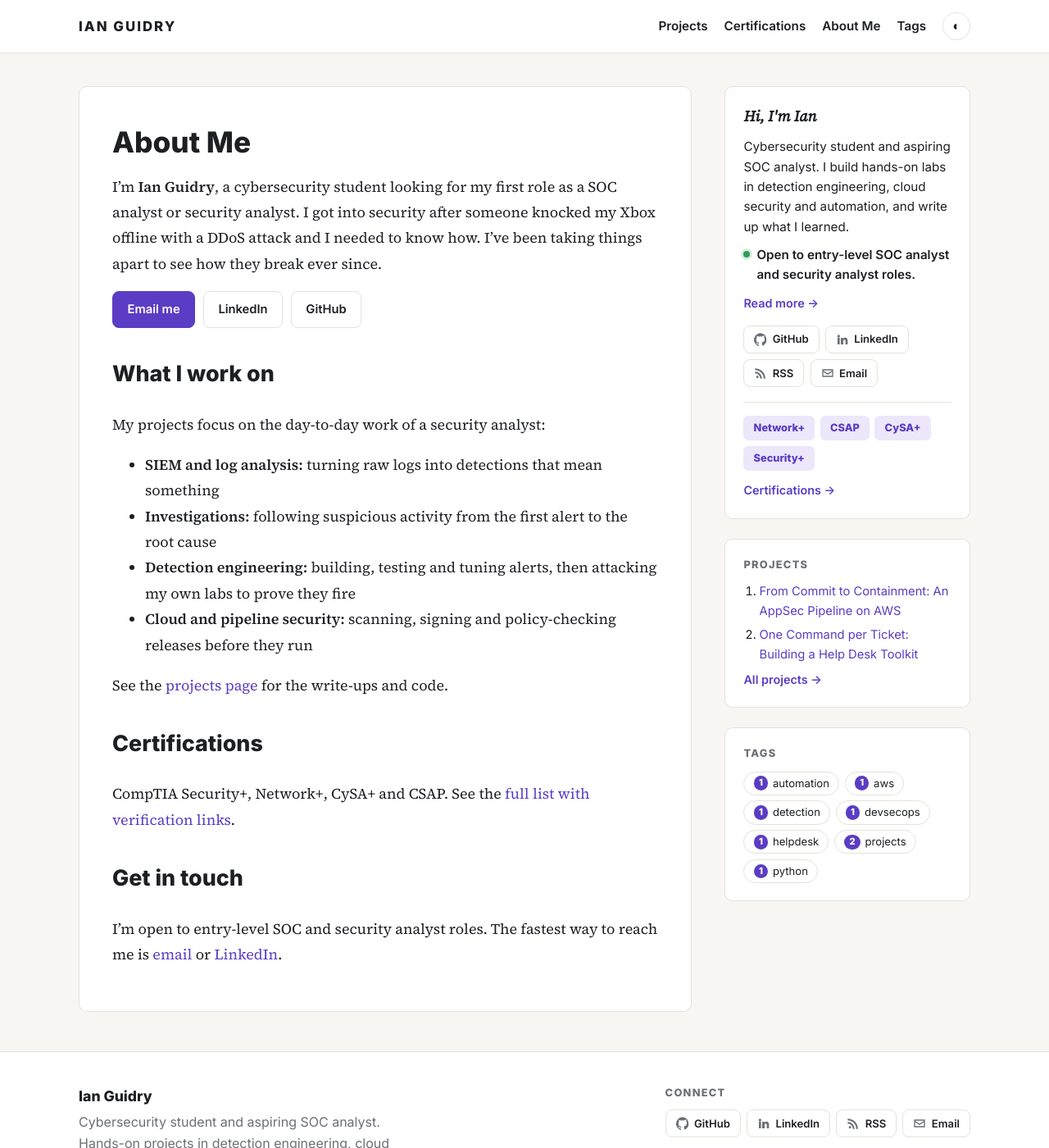
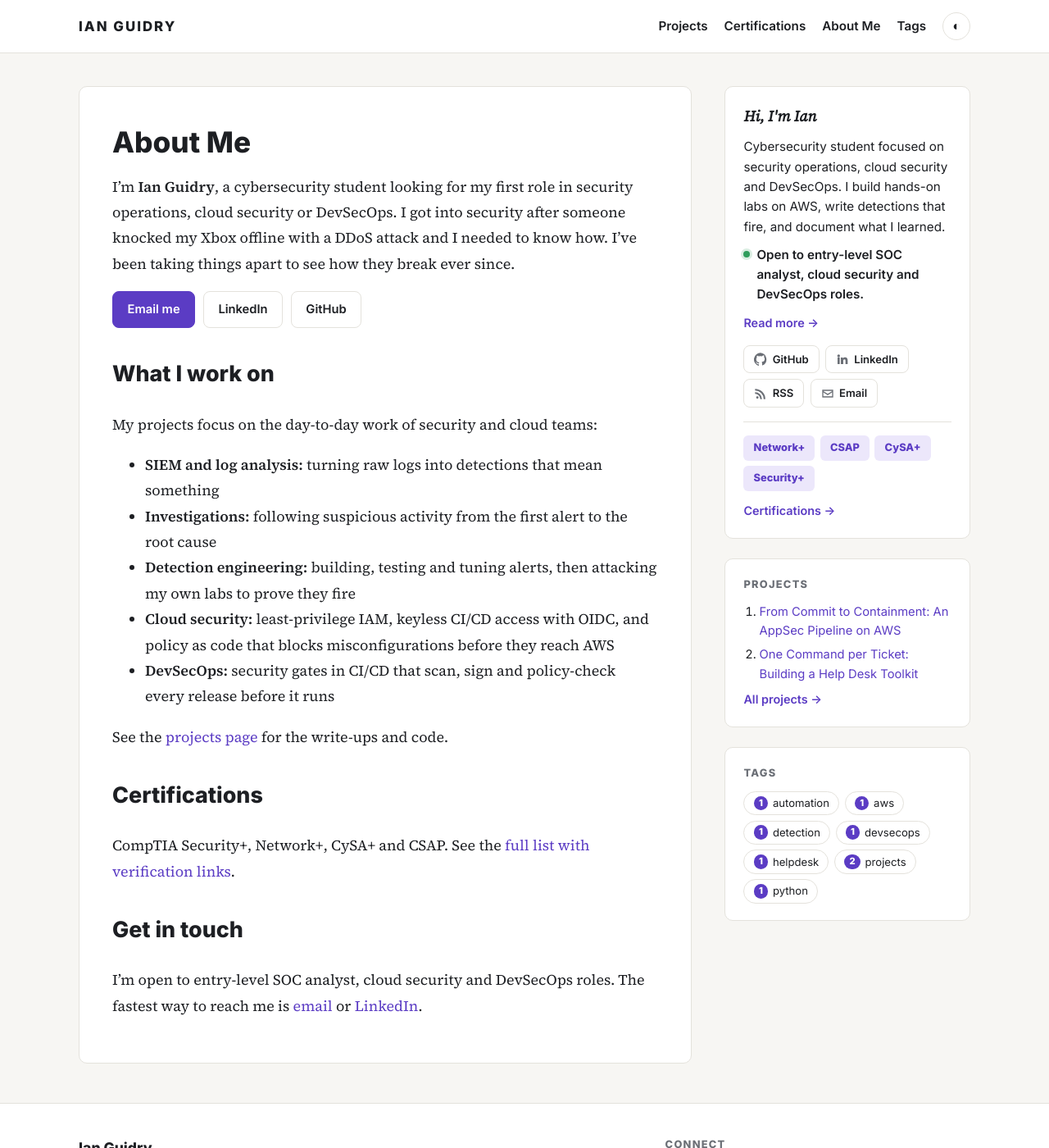
Before and after one commit to eguidey/eguidey.github.io, a Jekyll site: the page built from about.md, in a window 1280 px wide and 1400 px high. Shown: the whole window at 82% size. Built offline with Jekyll 4.4.1, drawn with Linux system fonts in a browser that asks for light colours; some of the changed text lies outside the part shown.

Commit message:
Add files via upload

```diff
--- a/_config.yml
+++ b/_config.yml
@@ -1,11 +1,11 @@
 title: "Ian Guidry"
 author: "Ian Guidry"
-description: "Cybersecurity student and aspiring SOC analyst. Hands-on projects in detection engineering, cloud security and automation."
+description: "Cybersecurity student focused on security operations, cloud security and DevSecOps. Hands-on projects in detection engineering, AWS and automation."
 tagline: "Hi, I'm Ian"
-role: "Cybersecurity student · Aspiring SOC analyst"
-open_to_work: "Open to entry-level SOC analyst and security analyst roles."
+role: "Cybersecurity student · SOC, cloud security and DevSecOps"
+open_to_work: "Open to entry-level SOC analyst, cloud security and DevSecOps roles."
 intro: "I build hands-on security labs and write up what I learned: detections that fire, pipelines that block bad releases, and tools that make tickets faster to close."
-bio: "Cybersecurity student and aspiring SOC analyst. I build hands-on labs in detection engineering, cloud security and automation, and write up what I learned."
+bio: "Cybersecurity student focused on security operations, cloud security and DevSecOps. I build hands-on labs on AWS, write detections that fire, and document what I learned."
 
 # Put your résumé at assets/resume.pdf, then set this to "/assets/resume.pdf".
 # The Résumé button appears on the homepage and About page as soon as this is filled in.
--- a/about.md
+++ b/about.md
@@ -4,18 +4,19 @@ title: About Me
 permalink: /about/
 ---
 
-I'm **Ian Guidry**, a cybersecurity student looking for my first role as a SOC analyst or security analyst. I got into security after someone knocked my Xbox offline with a DDoS attack and I needed to know how. I've been taking things apart to see how they break ever since.
+I'm **Ian Guidry**, a cybersecurity student looking for my first role in security operations, cloud security or DevSecOps. I got into security after someone knocked my Xbox offline with a DDoS attack and I needed to know how. I've been taking things apart to see how they break ever since.
 
 {% include contact-buttons.html %}
 
 ## What I work on
 
-My projects focus on the day-to-day work of a security analyst:
+My projects focus on the day-to-day work of security and cloud teams:
 
 - **SIEM and log analysis:** turning raw logs into detections that mean something
 - **Investigations:** following suspicious activity from the first alert to the root cause
 - **Detection engineering:** building, testing and tuning alerts, then attacking my own labs to prove they fire
-- **Cloud and pipeline security:** scanning, signing and policy-checking releases before they run
+- **Cloud security:** least-privilege IAM, keyless CI/CD access with OIDC, and policy as code that blocks misconfigurations before they reach AWS
+- **DevSecOps:** security gates in CI/CD that scan, sign and policy-check every release before it runs
 
 See the [projects page]({{ '/projects/' | relative_url }}) for the write-ups and code.
 
@@ -25,4 +26,4 @@ CompTIA Security+, Network+, CySA+ and CSAP. See the [full list with verificatio
 
 ## Get in touch
 
-I'm open to entry-level SOC and security analyst roles. The fastest way to reach me is [email](mailto:{{ site.social.email }}) or [LinkedIn]({{ site.social.linkedin }}).
+I'm open to entry-level SOC analyst, cloud security and DevSecOps roles. The fastest way to reach me is [email](mailto:{{ site.social.email }}) or [LinkedIn]({{ site.social.linkedin }}).
```
